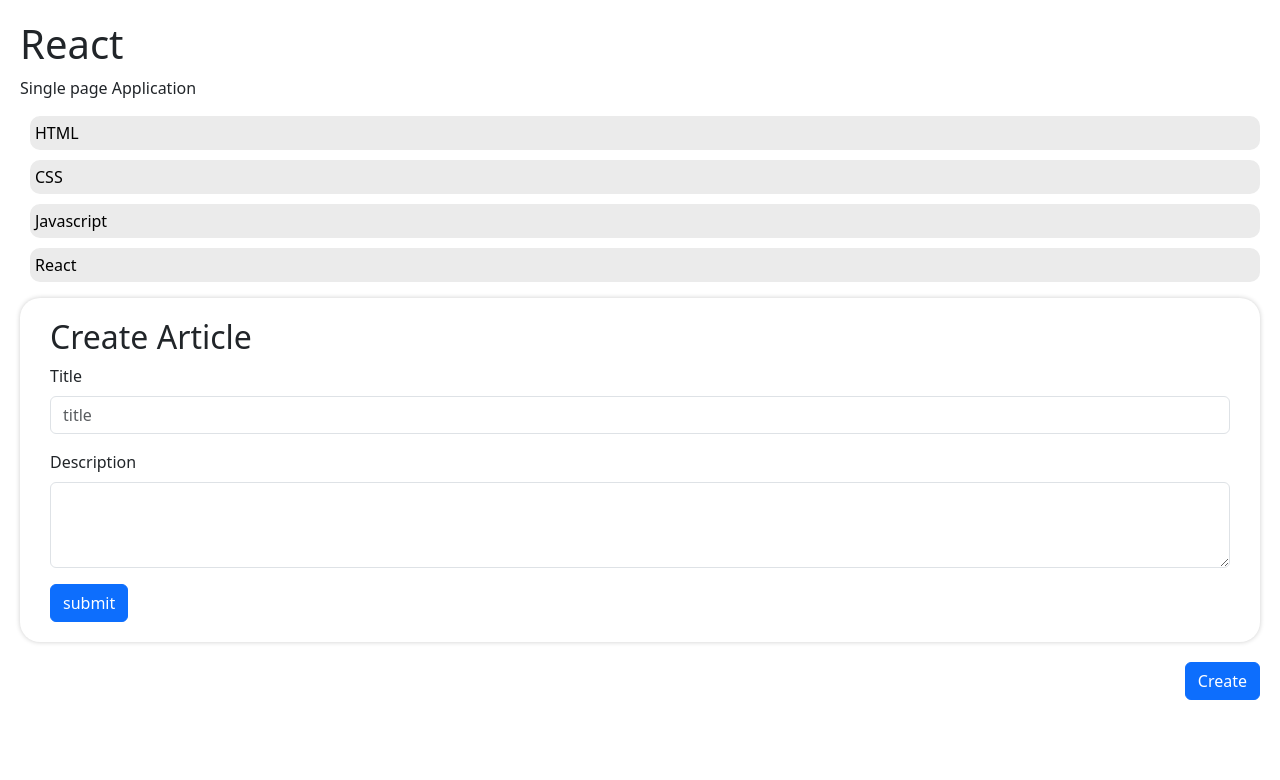
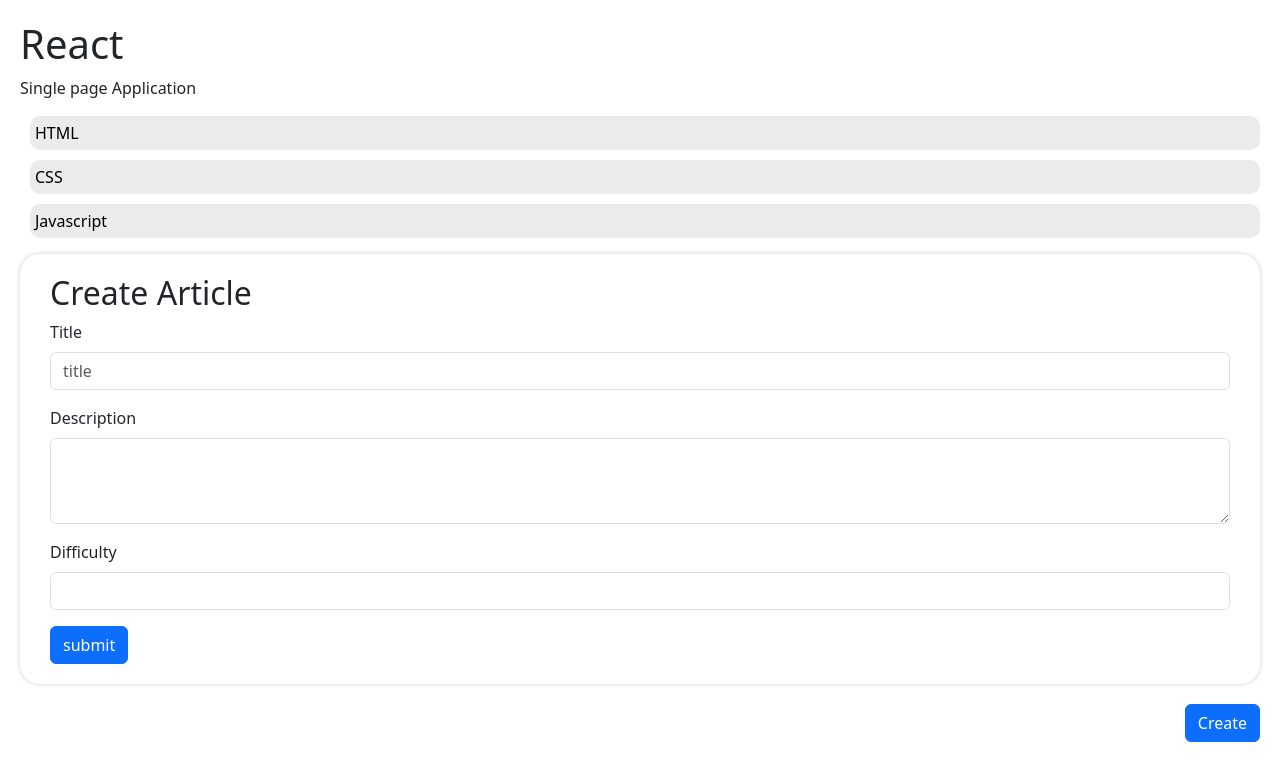
Before and after one commit to chaerimjo-web/react_basic_app, a React (Create React App) app: page / in a window 1280 px wide. Both pictures are taken after a click on the button "Create". Shown: the top 780 px of the page. Built offline with nearby package versions, Linux system fonts and the light colour scheme.

Commit message:
난이도 추가

```diff
--- a/src/App.js
+++ b/src/App.js
@@ -19,10 +19,9 @@
       subject:{ title : 'React', desc : 'Single page Application'},
       welcome:{title : 'Welcome', desc:'Welcom to React'},
       menus:[ //배열 3개 생성하기 LIST / 배열을 nav에 전달
-        {id:1, title:'HTML', desc:'Hypertext Markup Language'},
-        {id:2, title:'CSS', desc:'CSS for design'},
-        {id:3, title:'Javascript', desc:'Javascript for interaction'},
-        {id:4, title:'React', desc:'Single Page Application'}
+        {id:1, title:'HTML', desc:'Hypertext Markup Language', difficulty:1},
+        {id:2, title:'CSS', desc:'CSS for design', difficulty:2},
+        {id:3, title:'Javascript', desc:'Javascript for interaction', difficulty:3},
       ]
     };
   }
@@ -68,10 +67,15 @@
 
       let _data = this.getReadArticle(); //제목과 설명을 _data라는 객체로 생성
 
-      _article = <UpdateArticle data={_data} onsubmit={(_title, _desc)=>{
+      _article = <UpdateArticle data={_data} onsubmit={(_title, _desc, _difficulty)=>{
         let _menus = [...this.state.menus];
         const idx = this.state.menus.findIndex(item=> item.id === this.state.selected_id);
-        _menus[idx] = {id:this.state.selected_id, title:_title, desc:_desc} //값 새로수정
+        _menus[idx] = {
+          id:this.state.selected_id,
+          title:_title,
+          desc:_desc,
+          difficulty:_difficulty
+        } //값 새로수정
         this.setState({
           menus:_menus, //새로운 메뉴로 변경
           mode: 'read'
--- a/src/UpdateArticle.js
+++ b/src/UpdateArticle.js
@@ -7,7 +7,8 @@
     super(props);
     this.state = { //초깃값
       title : this.props.data.title, //부모로부터 받은 타이틀
-      desc : this.props.data.desc
+      desc : this.props.data.desc,
+      difficulty:this.props.data.difficulty
     }
   }
 
@@ -28,7 +29,8 @@
           //사용자가 입력한 내용
           this.props.onsubmit(
             this.state.title,
-            this.state.desc
+            this.state.desc,
+            this.state.difficulty
           );
         }}>
           <Form.Group className="mb-3" controlId="exampleForm.ControlInput1">
@@ -45,6 +47,10 @@
             변경된 값 -> 부모에게 전달
             */}
           </Form.Group>
+          <Form.Group className="mb-3" controlId="exampleForm.ControlInput1">
+            <Form.Label>Difficulty</Form.Label>
+            <Form.Control type="number" name="difficulty" min="0" max="5" value={this.state.difficulty}onChange={this.modifyValue} />
+          </Form.Group>
           <Button type="submit" variant="primary" >submit</Button>
         </Form>
       </article>
--- a/src/components/Article.js
+++ b/src/components/Article.js
@@ -13,7 +13,9 @@
       <article>
         <h2>{this.props.data.title}</h2>
         <p>{this.props.data.desc}</p>
+        <p>난이도 : {this.props.data.difficulty}</p>
         <div className={classNames}>
+
         <hr/>
         <div className='d-flex justify-content-end gap-3'>
           <Button variant="secondary " size="sm" onClick={(e)=>{
--- a/src/createArticle.js
+++ b/src/createArticle.js
@@ -24,6 +24,10 @@
             <Form.Label>Description</Form.Label>
             <Form.Control as="textarea" name="desc" rows={3} />
           </Form.Group>
+          <Form.Group className="mb-3" controlId="exampleForm.ControlInput1">
+            <Form.Label>Difficulty</Form.Label>
+            <Form.Control type="number" name="difficulty" min="0" max="5"/>
+          </Form.Group>
           <Button type="submit" variant="primary">submit</Button>
         </Form>
       </article>
```
